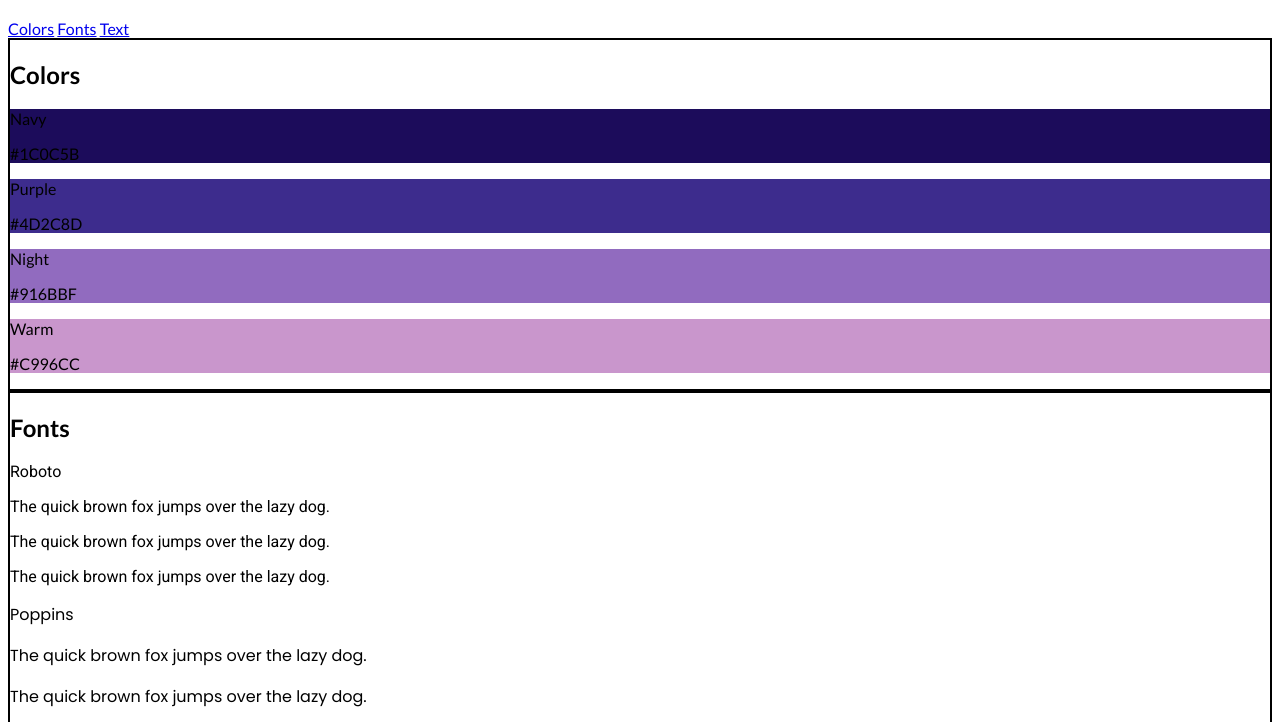
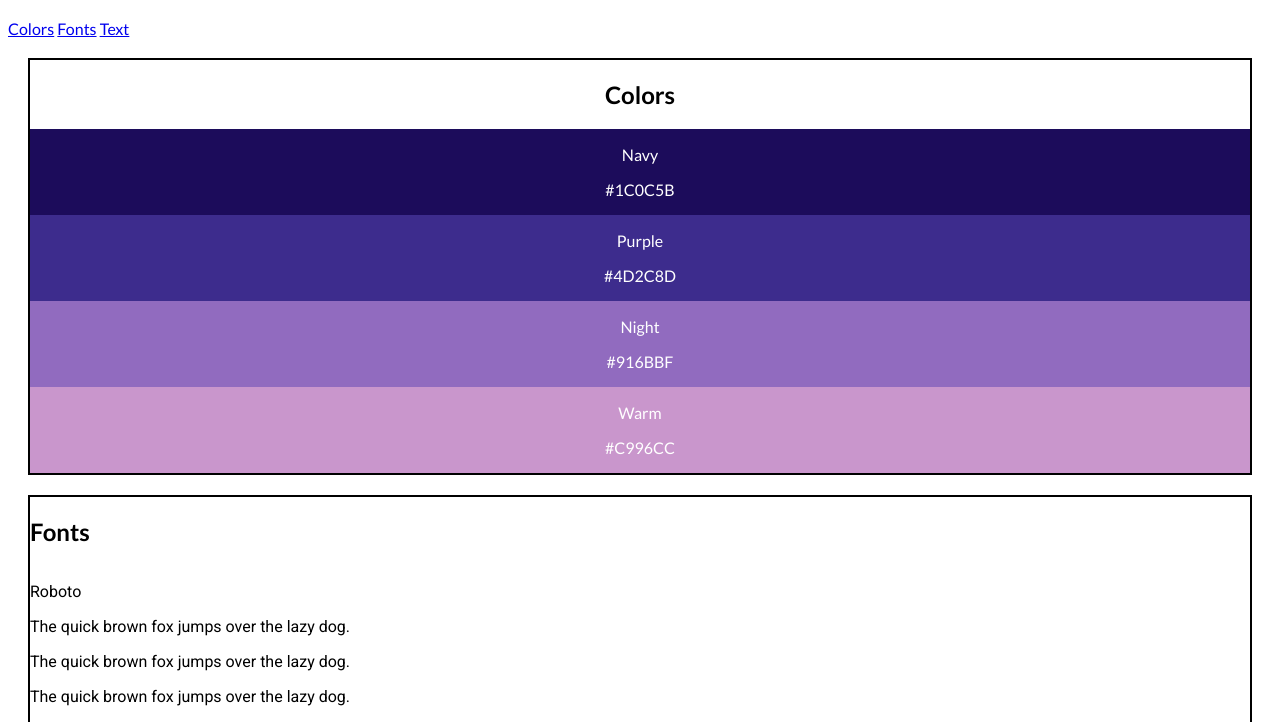
Before and after one commit to MalGreenidge/design_system, a plain HTML site: page index.html in a window 1280 px wide. Shown: the part 63-785 px from the top of the page. Drawn offline with Linux system fonts and the light colour scheme.

Commit message:
add grid styling, #colors, #text-styles, #fonts

```diff
--- a/styles.css
+++ b/styles.css
@@ -9,20 +9,25 @@ font-family: 'Ubuntu', sans-serif;
 
 */
 
-
-
 body {
     font-family: 'Lato', sans-serif;
 }
 
 #colors, #fonts, #text-styles {
     border: solid black 2px;
+    margin: 20px;
+    display: grid;
 }
 
 /* Colors Section Styling */
 
+#colors {
+    text-align: center;
+}
+
 .navy {
-    background-color: rgb(28, 12, 91)
+    background-color: rgb(28, 12, 91);
+
 }
 
 .purple {
@@ -35,6 +40,10 @@ body {
 
 .warm {
     background-color: rgb(201, 150, 204);
+}
+
+.navy, .purple, .night, .warm {
+    color: white;
 }
 
 
```
